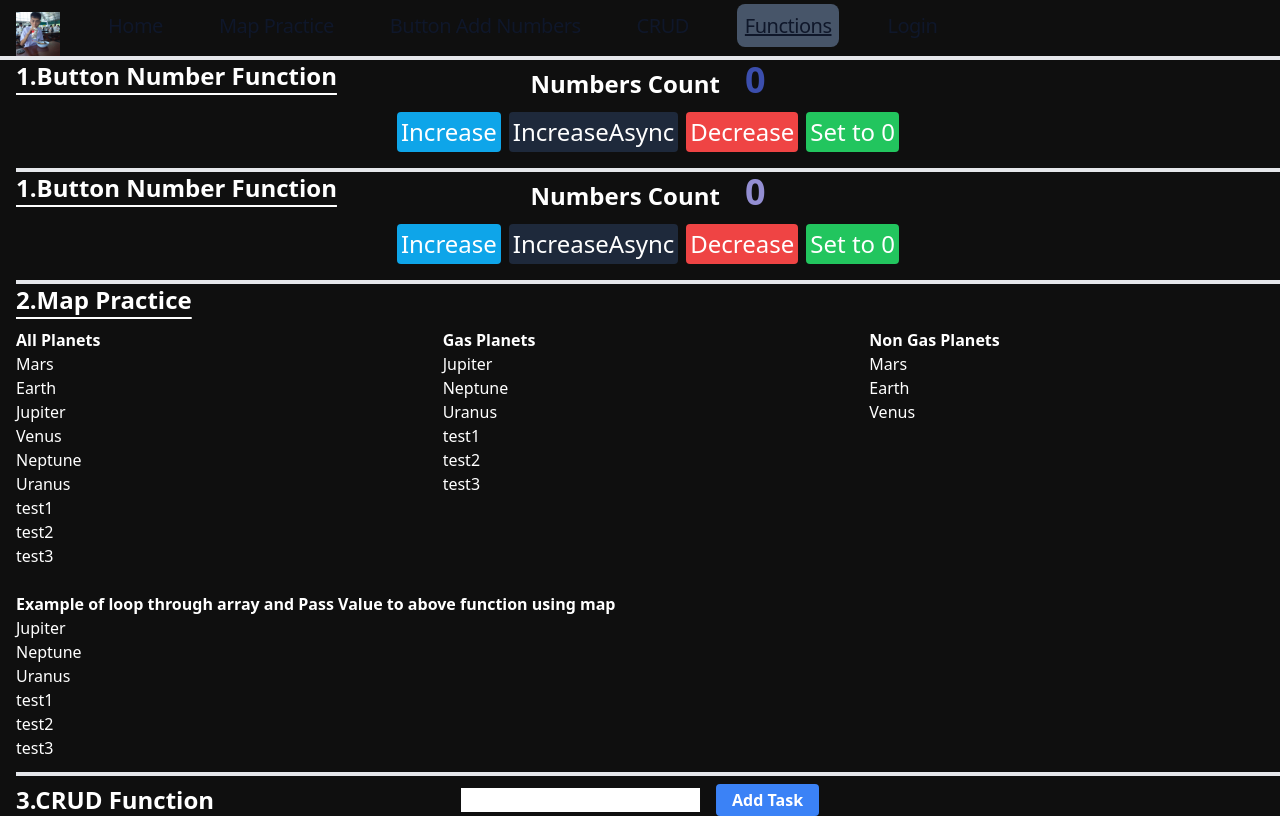
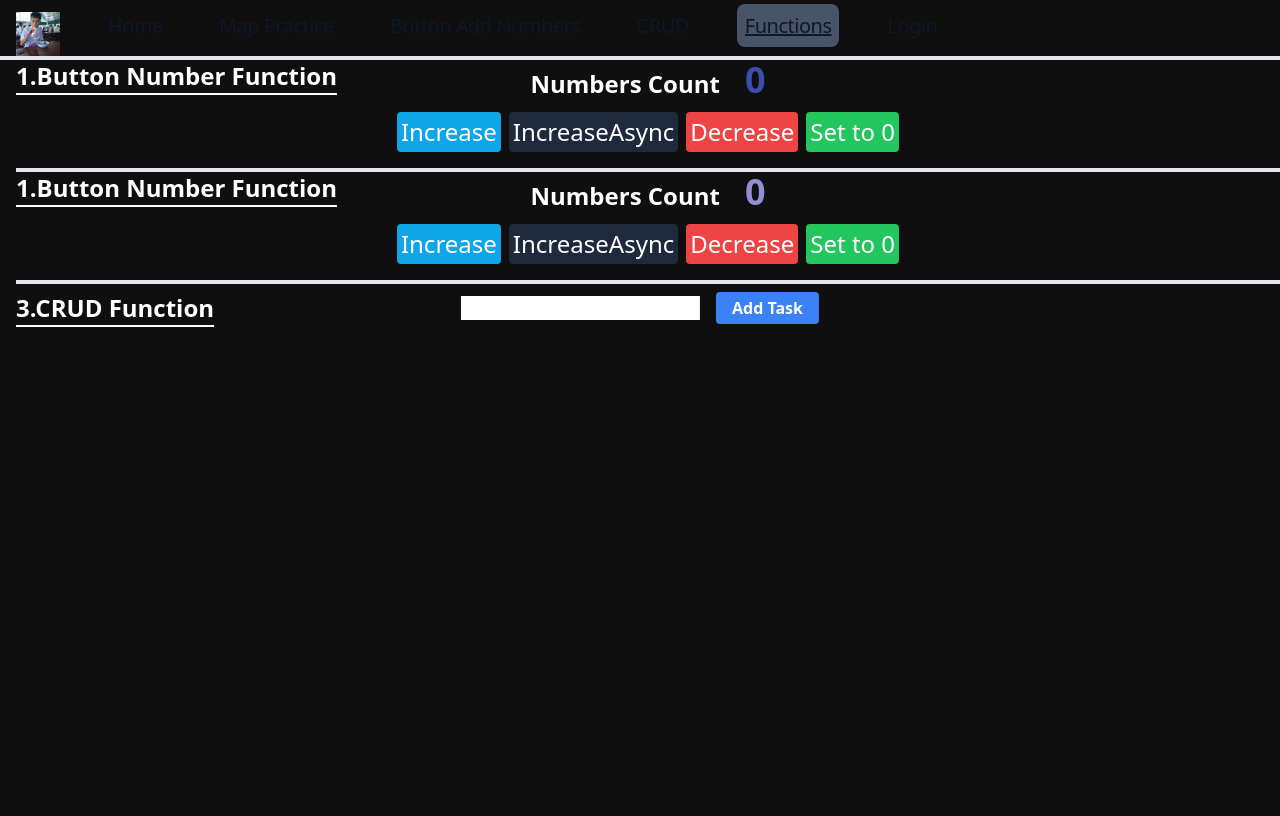
Before and after one commit to JoeSaranbro/old-portfolio, a React (Create React App) app: page /functions in a window 1280 px wide. Built offline with nearby package versions, Linux system fonts and the light colour scheme.

Commit message:
Update Functions.js

```diff
--- a/src/Functions.js
+++ b/src/Functions.js
@@ -8,7 +8,7 @@ const Functions = () => {
     <div className='content'>
         <div className=''><ButtonAddNums /></div>
         <div className=''><ButtonAddNums /></div>
-        <div className=''><MapPrac /></div>
+       {/* <div className=''><MapPrac /></div> */}
         <div className=''><CRUD /></div>
     </div>
   )
```
